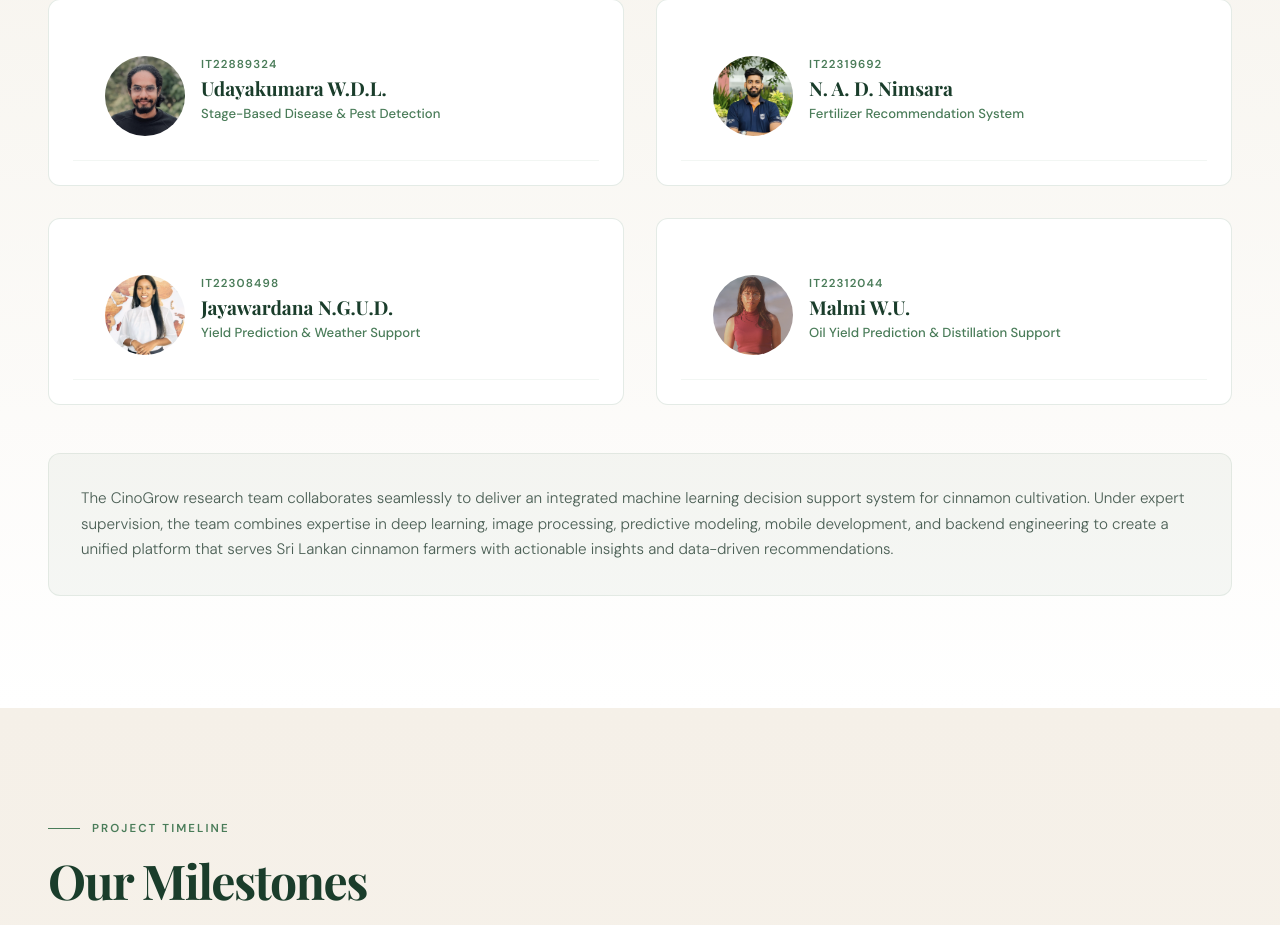
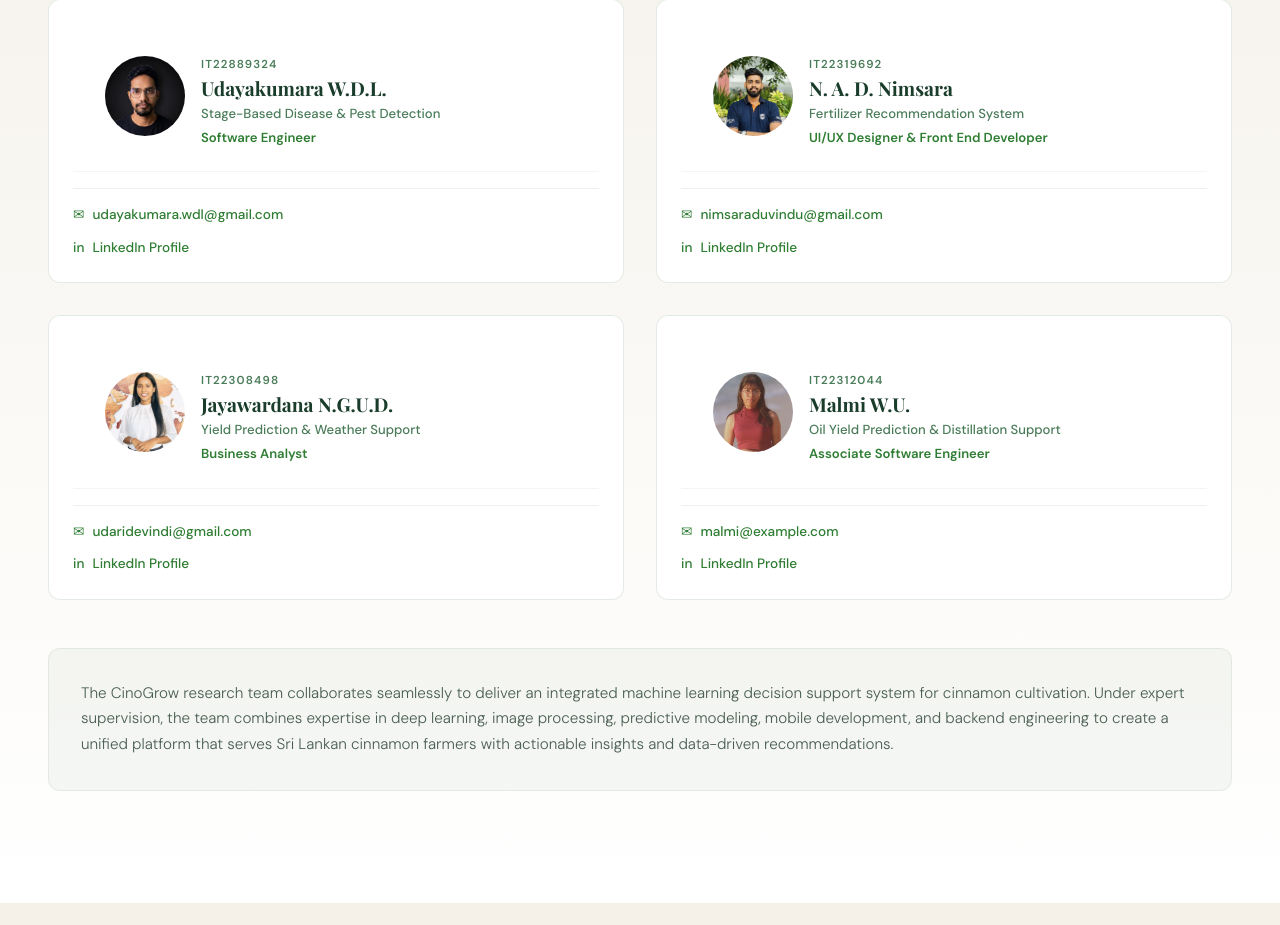
Before and after one commit to malmiwithanage/cinogrow, a Next.js app in the folder my-app/: page / in a window 1280 px wide. Shown: the part 6774-7699 px from the top of the page. Built offline with nearby package versions, Linux system fonts and the light colour scheme; a web font is replaced by a local one.

Commit message:
feat: add team member details with job titles, emails, and LinkedIn profiles; update Udayakumara image

```diff
--- a/my-app/app/page.tsx
+++ b/my-app/app/page.tsx
@@ -16,25 +16,37 @@ export default function Home() {
       id: "IT22889324",
       name: "Udayakumara W.D.L.",
       role: "Stage-Based Disease & Pest Detection",
+      jobTitle: "Software Engineer",
       image: "/assets/Udayakumara.png",
+      email: "udayakumara.wdl@gmail.com",
+      linkedin: "https://www.linkedin.com/in/lahiruudayakumara/",
     },
     {
       id: "IT22319692",
       name: "N. A. D. Nimsara",
       role: "Fertilizer Recommendation System",
+      jobTitle: "UI/UX Designer & Front End Developer",
       image: "/assets/Nimsara.png",
+      email: "nimsaraduvindu@gmail.com",
+      linkedin: "https://www.linkedin.com/in/duvindu-nimsara/",
     },
     {
       id: "IT22308498",
       name: "Jayawardana N.G.U.D.",
       role: "Yield Prediction & Weather Support",
+      jobTitle: "Business Analyst",
       image: "/assets/Jayawardana.png",
+      email: "udaridevindi@gmail.com",
+      linkedin: "https://www.linkedin.com/in/udari-devindi-724496246/",
     },
     {
       id: "IT22312044",
       name: "Malmi W.U.",
       role: "Oil Yield Prediction & Distillation Support",
+      jobTitle: "Associate Software Engineer",
       image: "/assets/Malmi.png",
+      email: "malmi@example.com",
+      linkedin: "https://www.linkedin.com/in/malmi-withanage/",
     },
   ];
 
@@ -992,7 +1004,20 @@ export default function Home() {
                           <div className="team-id">{m.id}</div>
                           <div className="team-name">{m.name}</div>
                           <div className="team-role">{m.role}</div>
+                          <div style={{ fontSize: "0.82rem", color: "#2e7d32", fontWeight: 600, marginTop: "0.25rem" }}>{m.jobTitle}</div>
                         </div>
+                      </div>
+                      <div style={{ marginTop: "1rem", paddingTop: "1rem", borderTop: "1px solid rgba(74,124,89,0.1)", display: "flex", gap: "1rem", alignItems: "center" }}>
+                        <a href={`mailto:${m.email}`} style={{ display: "inline-flex", alignItems: "center", gap: "0.5rem", fontSize: "0.85rem", color: "#2e7d32", textDecoration: "none", fontWeight: 500 }} title="Email">
+                          <span>✉</span>
+                          <span>{m.email}</span>
+                        </a>
+                      </div>
+                      <div style={{ marginTop: "0.75rem", display: "flex", gap: "1rem", alignItems: "center" }}>
+                        <a href={m.linkedin} target="_blank" rel="noopener noreferrer" style={{ display: "inline-flex", alignItems: "center", gap: "0.5rem", fontSize: "0.85rem", color: "#2e7d32", textDecoration: "none", fontWeight: 500 }} title="LinkedIn">
+                          <span>in</span>
+                          <span>LinkedIn Profile</span>
+                        </a>
                       </div>
                     </div>
                   );
```
Also changed, not shown: my-app/public/assets/Udayakumara.png.
